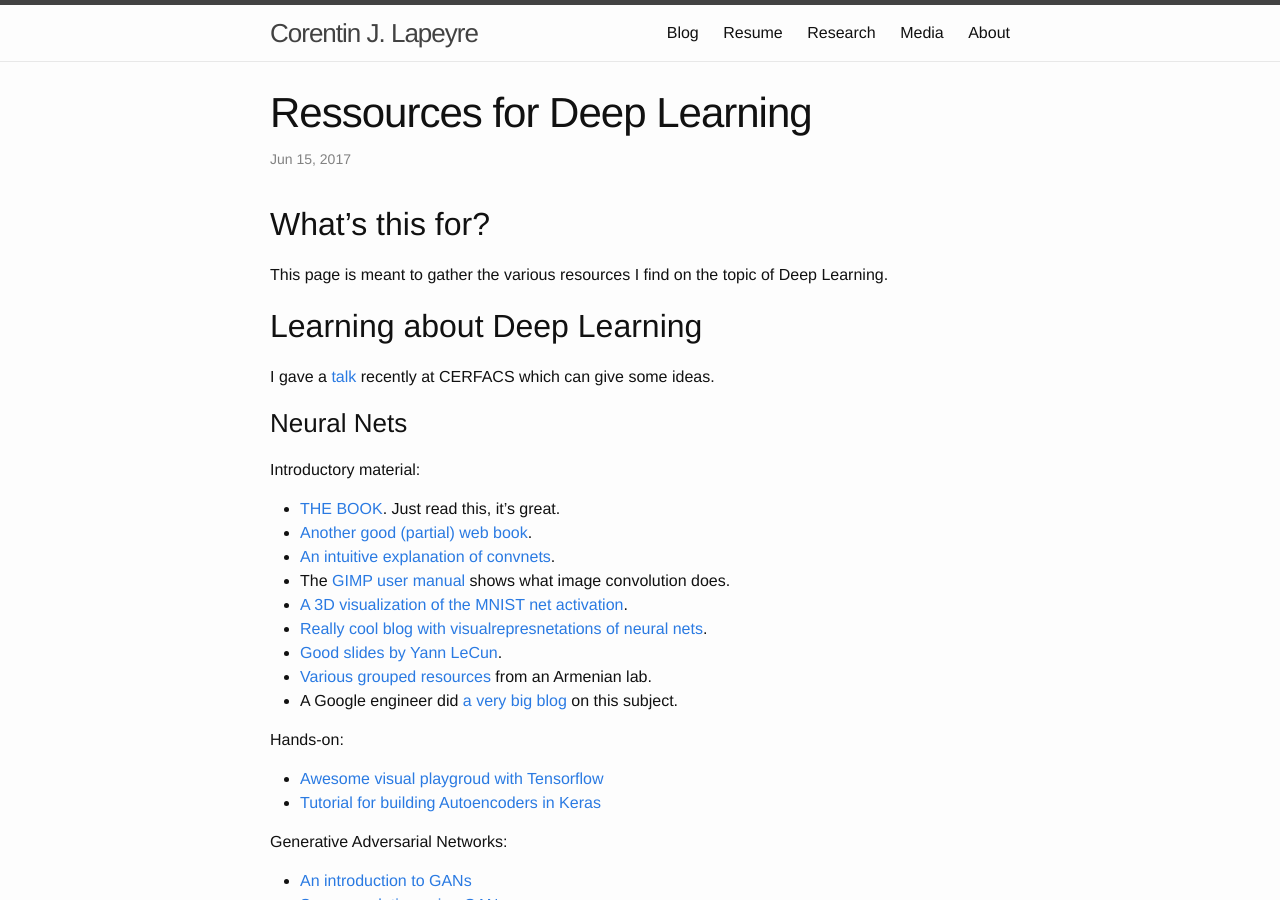
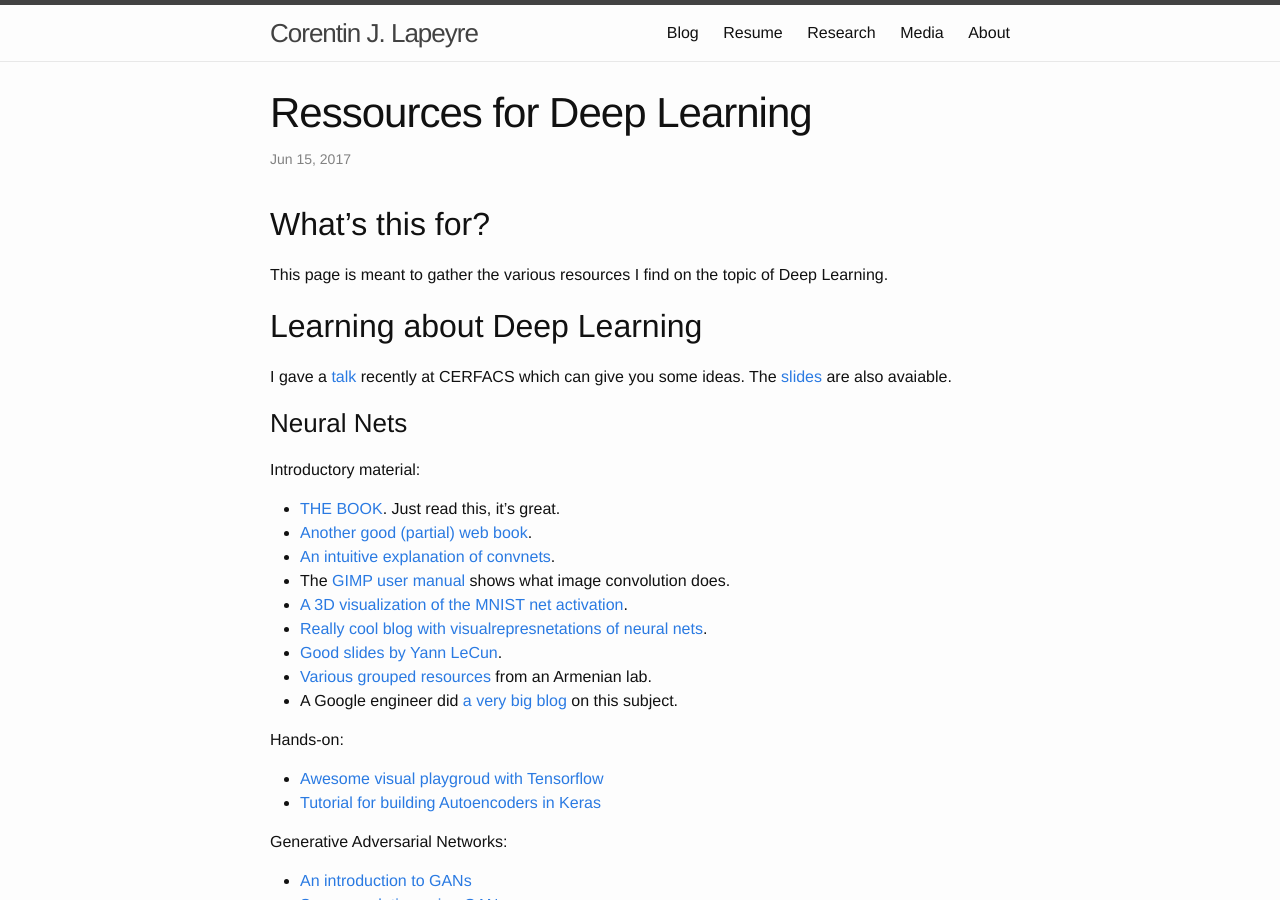
Before and after one commit to clapeyre/clapeyre.github.io, a Jekyll site: the page built from _posts/2017-06-15-deep_learning_resources.md, in a window 1280 px wide and 900 px high. Built offline with Jekyll 4.4.1, drawn with Linux system fonts in a browser that asks for light colours.

Commit message:
Added link to Deep Learning talk video

```diff
--- a/_posts/2017-06-15-deep_learning_resources.md
+++ b/_posts/2017-06-15-deep_learning_resources.md
@@ -13,8 +13,9 @@
 
 ## Learning about Deep Learning
 
-I gave a [talk]({{ site.baseurl }}/data/JUN27_Talk_Deep_Learning.pdf)
-recently at CERFACS which can give some ideas.
+I gave a [talk](http://hypnos.cerfacs.fr/videos/?video=MEDIA170627163436093)
+recently at CERFACS which can give you some ideas. The
+[slides]({{ site.baseurl }}/data/JUN27_Talk_Deep_Learning.pdf) are also avaiable.
 
 ### Neural Nets
 
```
